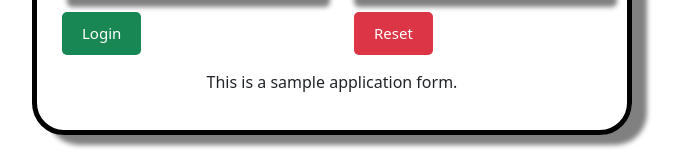
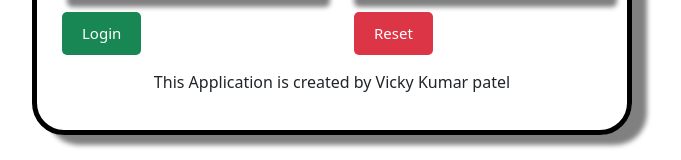
Before and after one commit to vikystudy34/First-Fruntend-Project, a React (Vite) app in the folder Project-1/: page / in a window 1280 px wide. Shown: the part 256-416 px from the top of the page, without its empty margins (308-989 px from the left). Built offline with nearby package versions, Linux system fonts and the light colour scheme.

Commit message:
Upate name

```diff
--- a/Project-1/src/App.jsx
+++ b/Project-1/src/App.jsx
@@ -40,7 +40,7 @@ function App() {
     </div>
   </div>
 
-  <p>This is a sample application form.</p>
+  <p>This Application is created by Vicky Kumar patel</p>
     </div>
 
 
```
